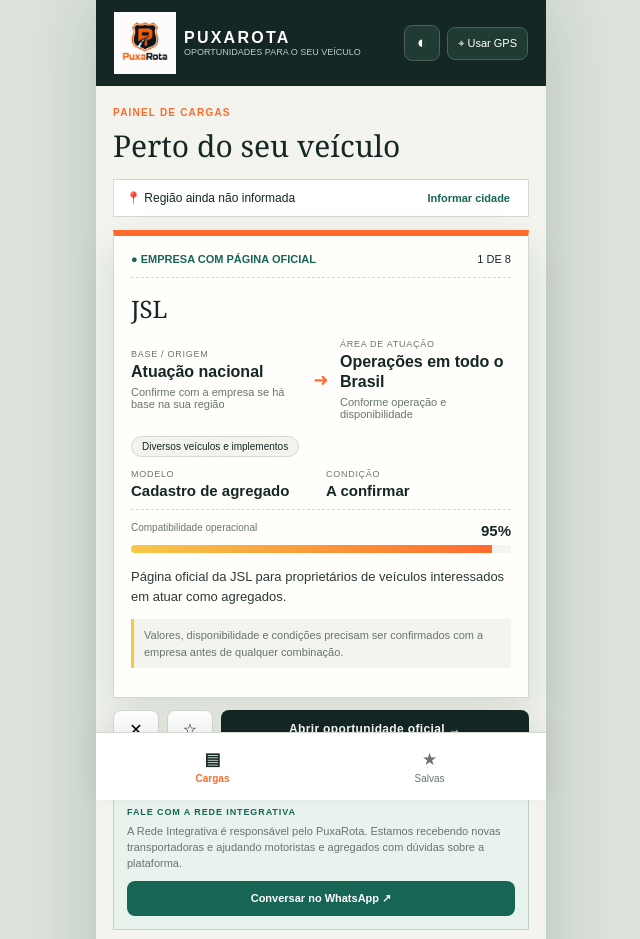
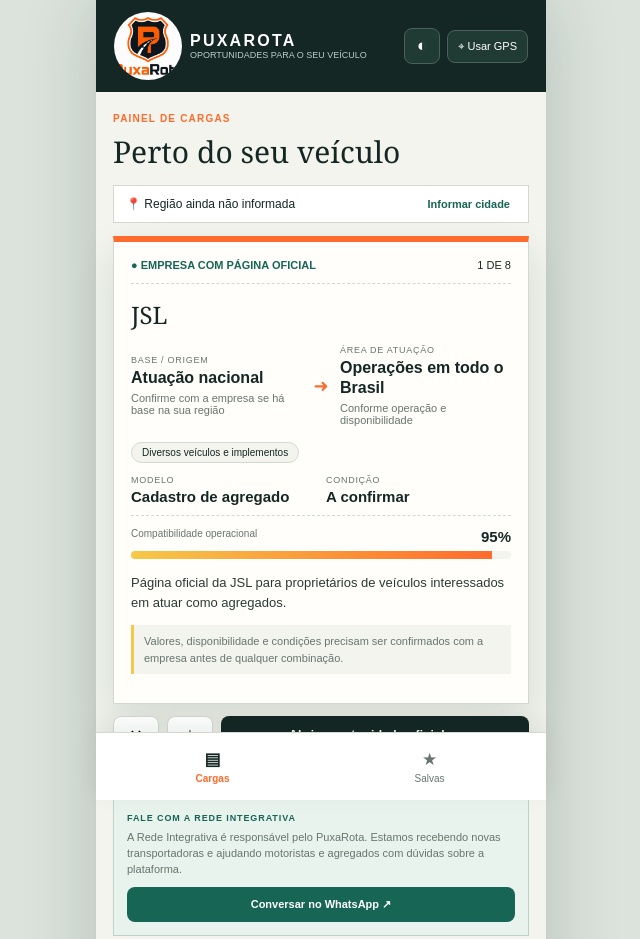
Before and after one commit to redeintegrativa-bot/puxarota, a plain HTML site: page index.html in a window 1280 px wide. Shown: the top 939 px of the page, without its empty margins (319-959 px from the left). Drawn offline with Linux system fonts and the light colour scheme.

Commit message:
style: recortar e arredondar logotipo

```diff
--- a/index.html
+++ b/index.html
@@ -5,15 +5,15 @@
 <meta name="viewport" content="width=device-width,initial-scale=1">
 <meta name="description" content="PuxaRota — oportunidades públicas para o seu veículo">
 <title>PuxaRota — Oportunidades para o seu veículo</title>
-<link rel="icon" type="image/png" href="puxarota-logo.png">
-<link rel="apple-touch-icon" href="puxarota-logo.png">
+<link rel="icon" type="image/png" href="puxarota-logo-tight.png">
+<link rel="apple-touch-icon" href="puxarota-logo-tight.png">
 <link rel="stylesheet" href="styles.css">
 </head>
 <body>
 <main class="app">
   <header class="top">
     <div class="brand">
-      <img class="logo" src="puxarota-logo.png" alt="PuxaRota">
+      <img class="logo" src="puxarota-logo-tight.png" alt="PuxaRota">
       <div><b>PUXAROTA</b><small>OPORTUNIDADES PARA O SEU VEÍCULO</small></div>
     </div>
     <div class="top-actions"><button class="theme" id="theme" type="button" aria-label="Alternar tema">◐</button><button class="locate" id="locate" type="button">⌖ Usar GPS</button></div>
--- a/styles.css
+++ b/styles.css
@@ -38,9 +38,9 @@
 }
 .brand{display:flex;gap:8px;align-items:center}
 .logo{
-  width:62px;height:62px;
+  width:68px;height:68px;
   display:block;object-fit:contain;
-  border:0;border-radius:0;
+  border:0;border-radius:50%;
 }
 .brand b{letter-spacing:.14em}
 .brand small{display:block;color:#b9cbc5;font-size:9px}
@@ -234,7 +234,7 @@
   .actions button{padding-inline:8px;font-size:12px}
   .actions .go{font-size:11px;padding-inline:6px}
   .top{padding-inline:10px}
-  .logo{width:54px;height:54px}
+  .logo{width:60px;height:60px}
   .locate{max-width:118px}
   .brand small{display:none}
   .facts{grid-template-columns:1fr}
```
Also changed, not shown: puxarota-logo-tight.png (added), 1 other file.
